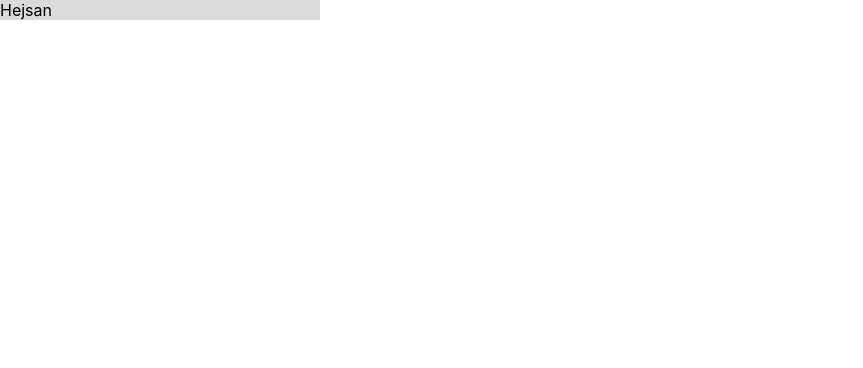
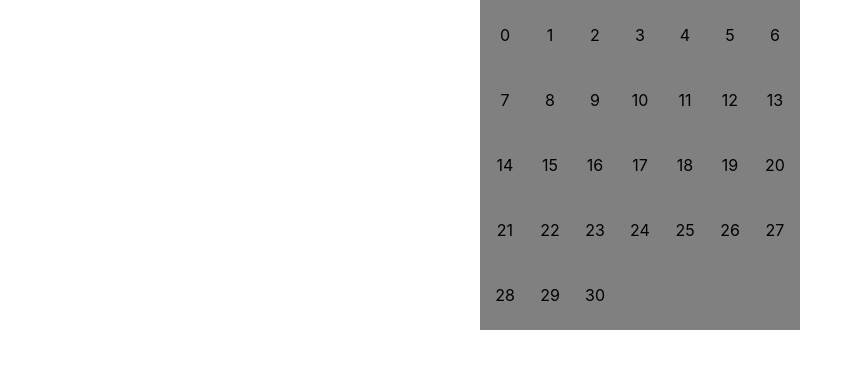
Before and after one commit to johnnydevster/simplebooker, a React (Create React App) app: page / in a window 1280 px wide. Shown: the top 368 px of the page, without its empty margins (0-863 px from the left). Built offline with nearby package versions, Linux system fonts and the light colour scheme.

Commit message:
Basic styling

```diff
--- a/src/App.js
+++ b/src/App.js
@@ -1,9 +1,19 @@
 import './App.scss';
 
 function App() {
+
+  const randomArray = [...Array(31).keys()];
+  console.log(randomArray);
+
   return (
     <div className="simplebooker-main">
-      Hejsan
+      <div className="datenumbers-container">
+        {randomArray.map(item => {
+          return (
+            <div className="datenumbers">{item}</div>
+          )
+        })}
+      </div>
     </div>
   );
 }
--- a/src/App.scss
+++ b/src/App.scss
@@ -3,5 +3,23 @@
 .simplebooker-main {
     background-color: rgb(219, 219, 219);
     width: 20rem;
-    display: flex;
+    height: 20rem;
+
+    margin: auto;
 }
+
+.datenumbers-container {
+    background-color: grey;
+    display: grid;
+    height: 100%;
+    grid-template-columns: repeat(7, 1fr);
+    grid-template-rows: repeat(5, 1fr);
+    grid-gap: 5px;
+    padding: 5px;
+}
+
+.datenumbers {
+   display: flex;
+   justify-content: center;
+   align-items: center;
+}
```
